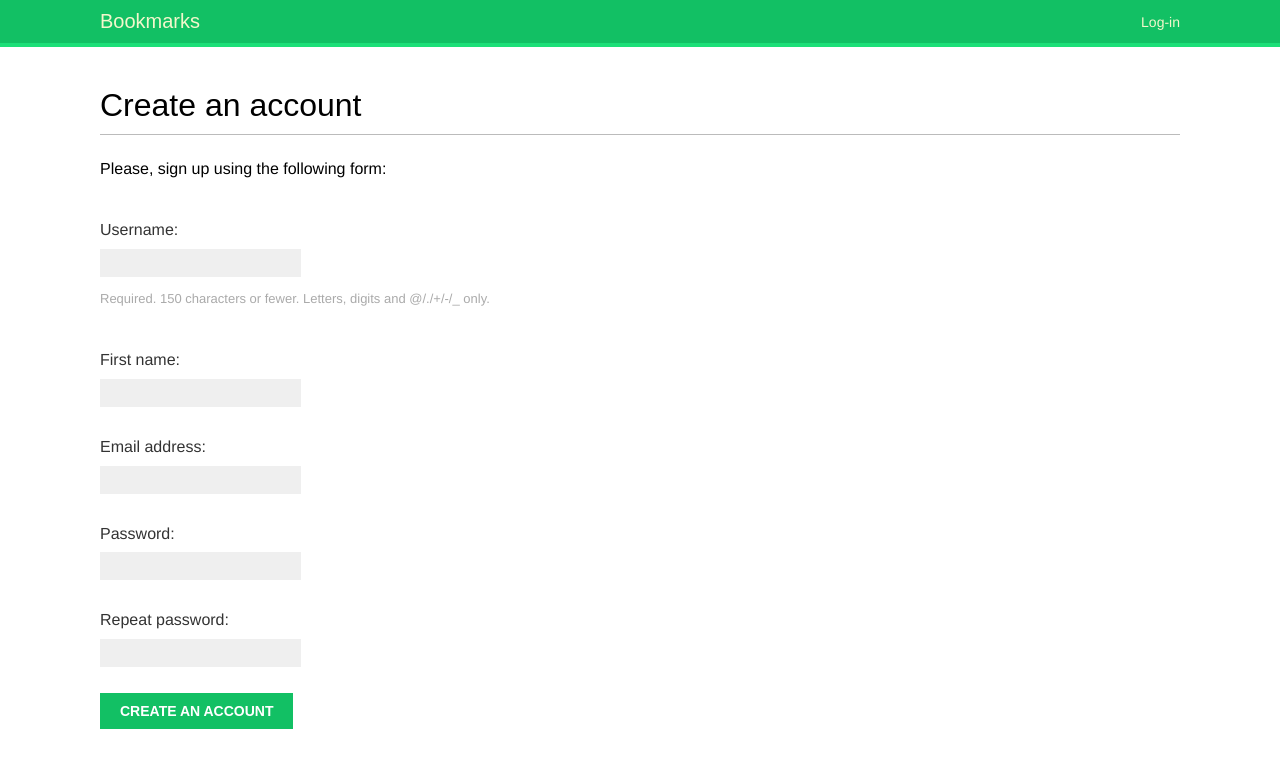
After one commit to Eddy-123/bookmarks, a Django app: page /account/register/ in a window 1280 px wide. The commit adds this page. Shown: the top 768 px of the page. Run offline with Django 4.2, Linux system fonts and the light colour scheme; some web fonts are replaced.

Commit message:
adding registration

```diff
--- a/account/forms.py
+++ b/account/forms.py
@@ -1,5 +1,22 @@
 from django import forms
+from django.contrib.auth.models import User
 
 class LoginForm(forms.Form):
     username = forms.CharField()
     password = forms.CharField(widget=forms.PasswordInput)
+
+class UserRegistrationForm(forms.ModelForm):
+    password = forms.CharField(label='Password',
+                               widget=forms.PasswordInput)
+    password2 = forms.CharField(label='Repeat password',
+                               widget=forms.PasswordInput)
+
+    class Meta:
+        model = User
+        fields = ['username', 'first_name', 'email']
+
+    def clean_password2(self):
+        cd = self.cleaned_data
+        if cd['password'] != cd['password2']:
+            raise forms.ValidationError('Passwords don\'t match.')
+        return cd['password2']
--- /dev/null
+++ b/account/templates/account/register.html
@@ -0,0 +1,13 @@
+{% extends "base.html" %}
+
+{% block title %}Create an account{% endblock  %}
+
+{% block content %}
+    <h1>Create an account</h1>
+    <p>Please, sign up using the following form:</p>
+    <form method="post">
+        {{ user_form.as_p }}
+        {% csrf_token %}
+        <p><input type="submit" value="Create an account"></p>
+    </form>
+{% endblock  %}
--- a/account/templates/registration/login.html
+++ b/account/templates/registration/login.html
@@ -10,7 +10,10 @@
             Please try again.
         </p>
     {% else %}
-    <p>Please use the following form to log-in:</p>
+    <p>
+        Please use the following form to log-in.
+        If you don't have an account <a href="{% url 'register' %}">register here</a>.
+    </p>
     {% endif %}
     <div class="login-form">
         <form action="{% url 'login' %}" method="post">
--- a/account/urls.py
+++ b/account/urls.py
@@ -26,4 +26,5 @@ urlpatterns = [
     #      name='password_reset_complete'),
     path('', include('django.contrib.auth.urls')),
     path('', views.dashboard, name='dashboard'),
+    path('register/', views.register, name='register'),
 ]
--- a/account/views.py
+++ b/account/views.py
@@ -2,7 +2,7 @@ from django.http import HttpResponse
 from django.shortcuts import render
 from django.contrib.auth import authenticate, login
 from django.contrib.auth.decorators import login_required
-from .forms import LoginForm
+from .forms import LoginForm, UserRegistrationForm
 
 def user_login(request):
     if request.method == 'POST':
@@ -29,3 +29,21 @@ def dashboard(request):
     return render(request,
            'account/dashboard.html',
            {'section': 'dashboard'})
+
+def register(request):
+    if request.method == 'POST':
+        user_form = UserRegistrationForm(request.POST)
+        if user_form.is_valid():
+            new_user = user_form.save(commit=False)
+            new_user.set_password(
+                user_form.cleaned_data['password']
+            )
+            new_user.save()
+            return render(request,
+                          'account/register_done.html',
+                          {'new_user': new_user})
+    else:
+        user_form = UserRegistrationForm()
+    return render(request,
+                    'account/register.html',
+                    {'user_form': user_form})
```
Also changed, not shown: account/templates/account/register_done.html (added, +11 -0 lines).
